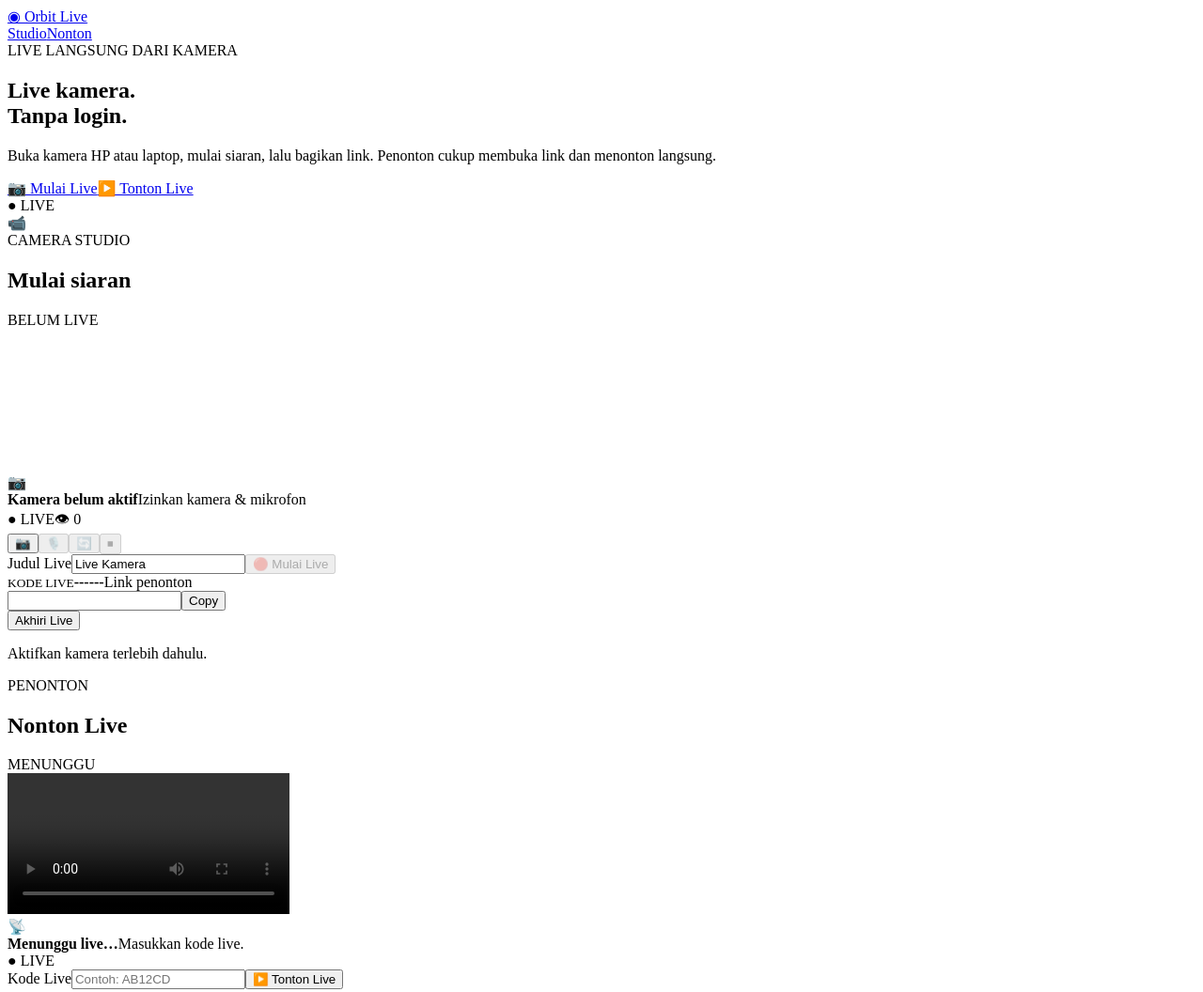
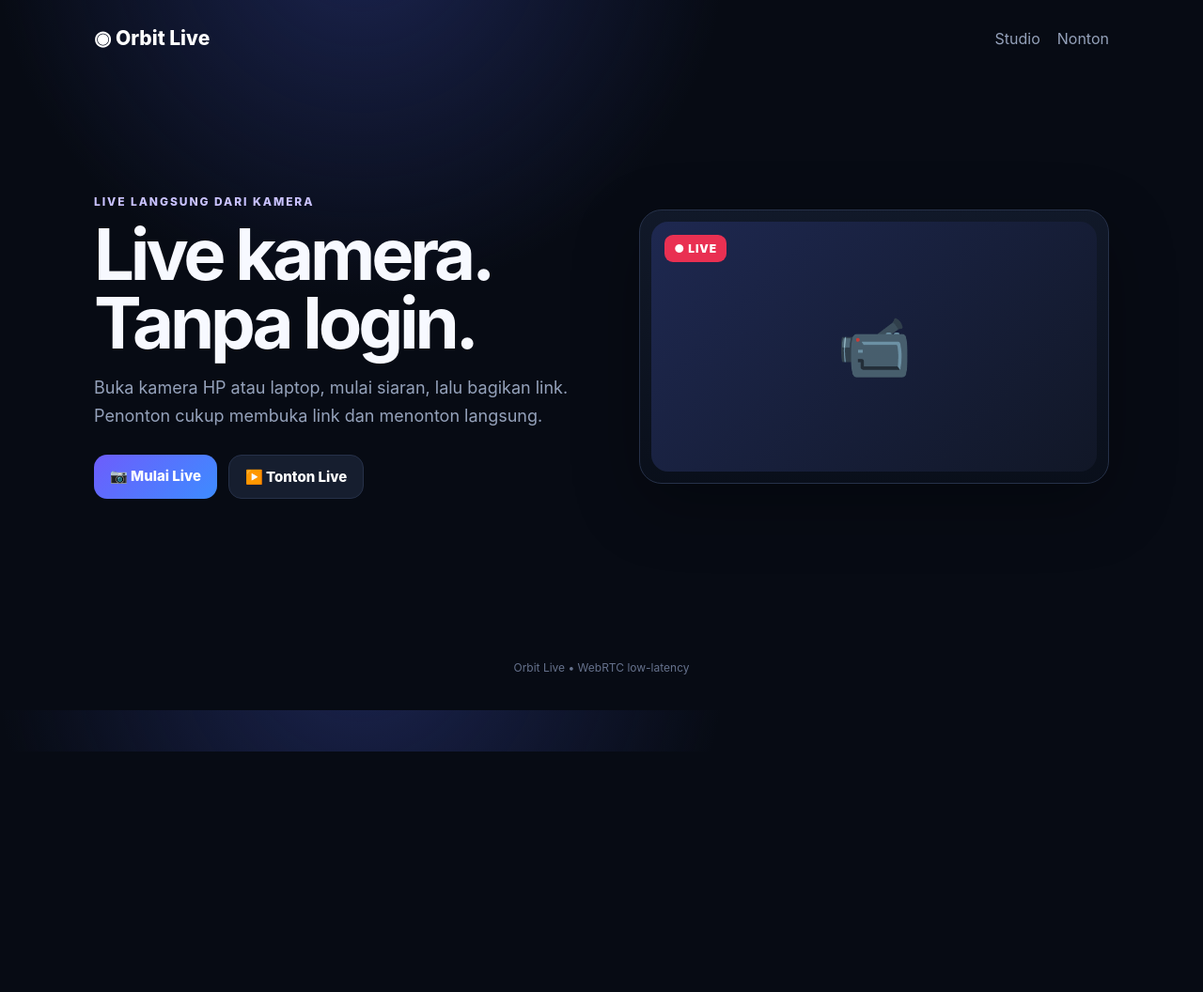
Before and after one commit to satriaaao/ubunbuntu, a website: page public/index.html in a window 1280 px wide. Shown: the top 1056 px of the page at 94% size. After the commit the page ends 800 px from the top, so only its background shows below. Drawn offline with Linux system fonts and the light colour scheme; the site is published under a folder, as on GitHub Pages, so addresses that start at the root find nothing.

Commit message:
Make Orbit Live compatible with GitHub Pages

```diff
--- a/public/index.html
+++ b/public/index.html
@@ -5,13 +5,13 @@
 <meta name="viewport" content="width=device-width,initial-scale=1,viewport-fit=cover">
 <meta name="theme-color" content="#070b14">
 <title>Orbit Live</title>
-<link rel="stylesheet" href="/styles.css">
+<link rel="stylesheet" href="./styles.css">
 </head>
 <body>
 <main class="wrap">
-  <nav class="nav"><a class="brand" href="/">◉ Orbit Live</a><div class="navlinks"><a href="/studio">Studio</a><a href="/watch">Nonton</a></div></nav>
+  <nav class="nav"><a class="brand" href="./">◉ Orbit Live</a><div class="navlinks"><a href="./?view=studio">Studio</a><a href="./?view=watch">Nonton</a></div></nav>
   <section id="home" class="view hidden">
-    <div class="hero"><div><div class="eyebrow">LIVE LANGSUNG DARI KAMERA</div><h1>Live kamera.<br>Tanpa login.</h1><p>Buka kamera HP atau laptop, mulai siaran, lalu bagikan link. Penonton cukup membuka link dan menonton langsung.</p><div class="actions"><a class="btn primary" href="/studio">📷 Mulai Live</a><a class="btn secondary" href="/watch">▶️ Tonton Live</a></div></div><div class="card preview"><div class="stage demo"><span class="livebadge">● LIVE</span><div class="cameraicon">📹</div></div></div></div>
+    <div class="hero"><div><div class="eyebrow">LIVE LANGSUNG DARI KAMERA</div><h1>Live kamera.<br>Tanpa login.</h1><p>Buka kamera HP atau laptop, mulai siaran, lalu bagikan link. Penonton cukup membuka link dan menonton langsung.</p><div class="actions"><a class="btn primary" href="./?view=studio">📷 Mulai Live</a><a class="btn secondary" href="./?view=watch">▶️ Tonton Live</a></div></div><div class="card preview"><div class="stage demo"><span class="livebadge">● LIVE</span><div class="cameraicon">📹</div></div></div></div>
   </section>
   <section id="studio" class="view hidden">
     <div class="pagehead"><div><div class="eyebrow">CAMERA STUDIO</div><h1>Mulai siaran</h1></div><span id="hostState" class="pill">BELUM LIVE</span></div>
@@ -27,6 +27,6 @@
   </section>
   <footer>Orbit Live • WebRTC low-latency</footer>
 </main>
-<script src="/app.js"></script>
+<script src="./app.js"></script>
 </body>
 </html>
```
